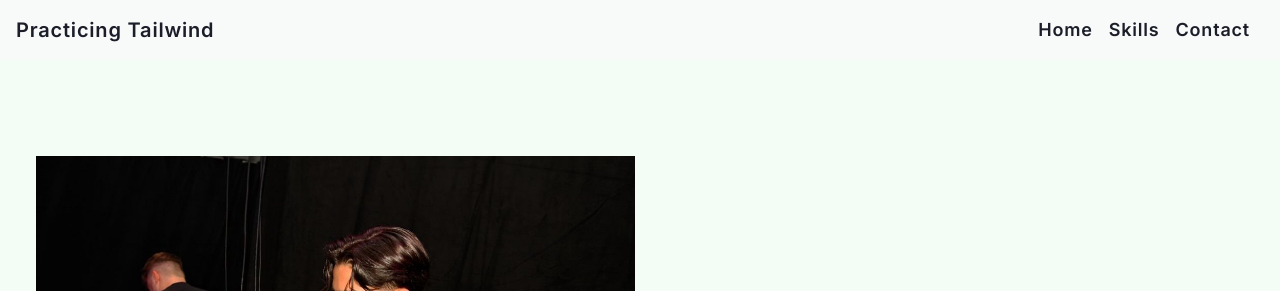
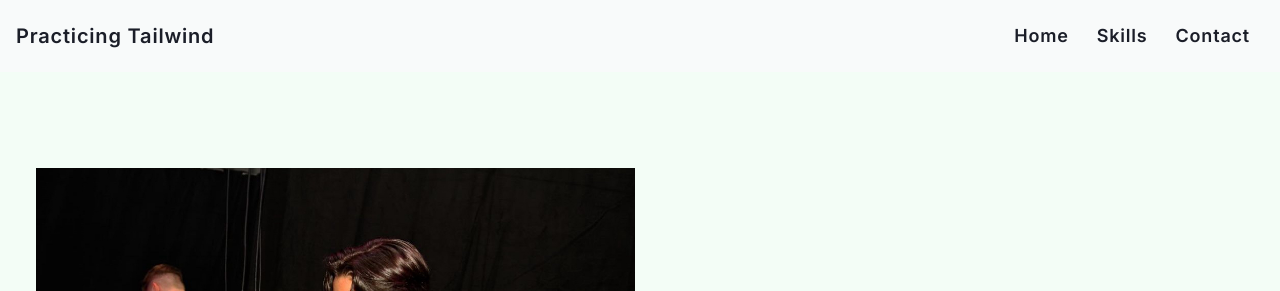
Before and after one commit to Franco-Cipolla/practicing-tailwind-franco, a website: page index.html in a window 1280 px wide. Shown: the top 291 px of the page. Drawn offline with Linux system fonts and the light colour scheme; a web font is replaced by a local one.

Commit message:
finished nearly

```diff
--- a/index.html
+++ b/index.html
@@ -27,9 +27,21 @@
         ></i>
       </div>
       <nav class="hidden items-center space-x-4 md:flex md:text-sm">
-        <a href="#" class="text-lg">Home</a>
-        <a href="#" class="text-lg">Skills</a>
-        <a href="#" class="pr-3.5 text-lg">Contact</a>
+        <a
+          href="#"
+          class="rounded-lg p-1.5 text-lg transition duration-300 ease-out hover:bg-gray-950/80"
+          >Home</a
+        >
+        <a
+          href="#"
+          class="rounded-lg p-1.5 text-lg transition duration-300 ease-out hover:bg-gray-950/80"
+          >Skills</a
+        >
+        <a
+          href="#"
+          class="mr-2 rounded-lg p-1.5 text-lg transition duration-300 ease-out hover:bg-gray-950/80"
+          >Contact</a
+        >
       </nav>
     </header>
     <main
@@ -42,7 +54,7 @@
           class="max-h-full max-w-full object-contain"
         />
         <div class="mx-auto my-auto p-5 text-left">
-          <h1 class="mb-3 text-4xl">Hi!</h1>
+          <h1 class="mb-3 text-4xl md:mb-10">Hi!</h1>
           <p class="font-Inter text-lg leading-6">
             Lorem ipsum dolor sit amet.
           </p>
```
Also changed, not shown: src/output.css.
